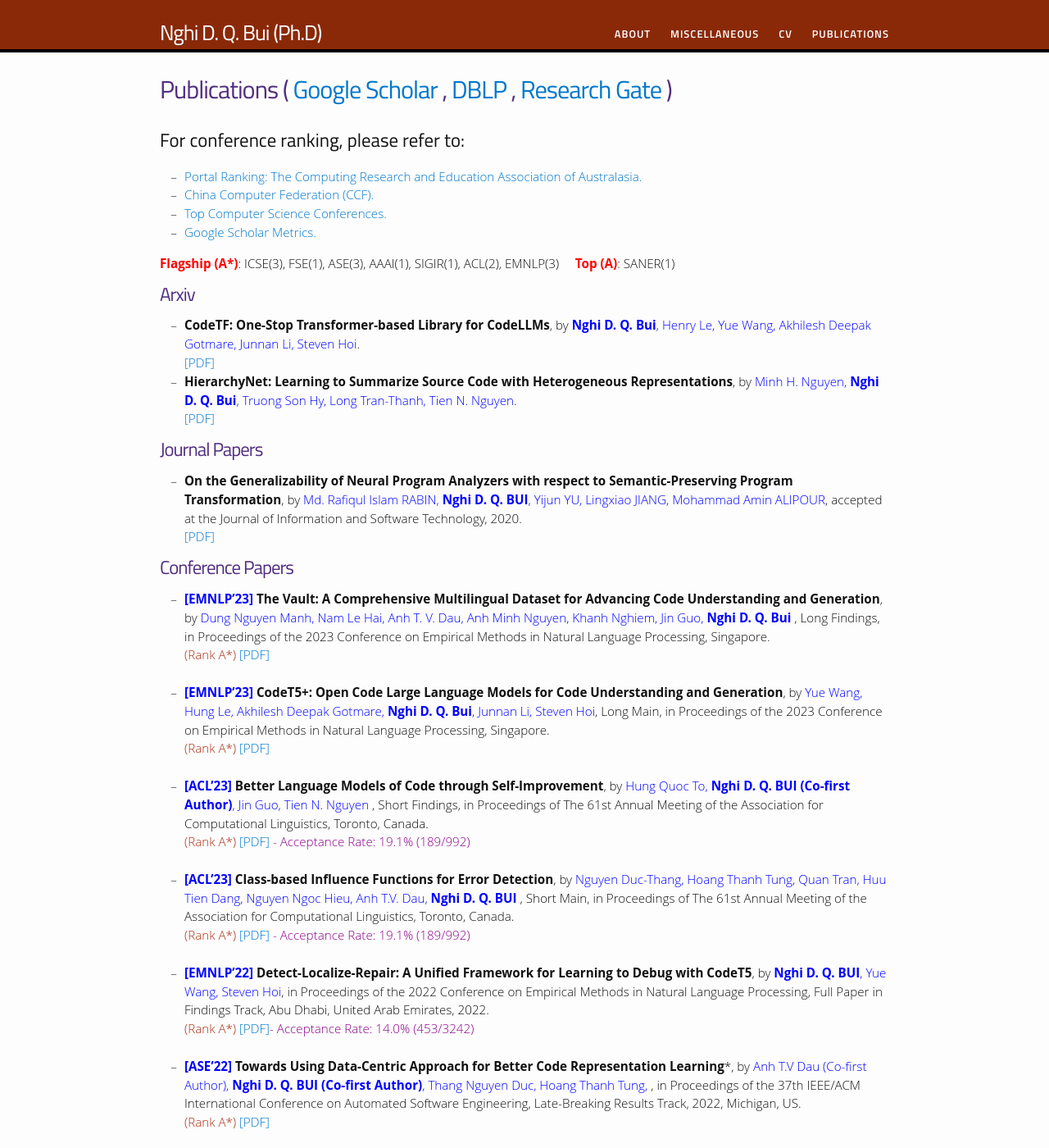
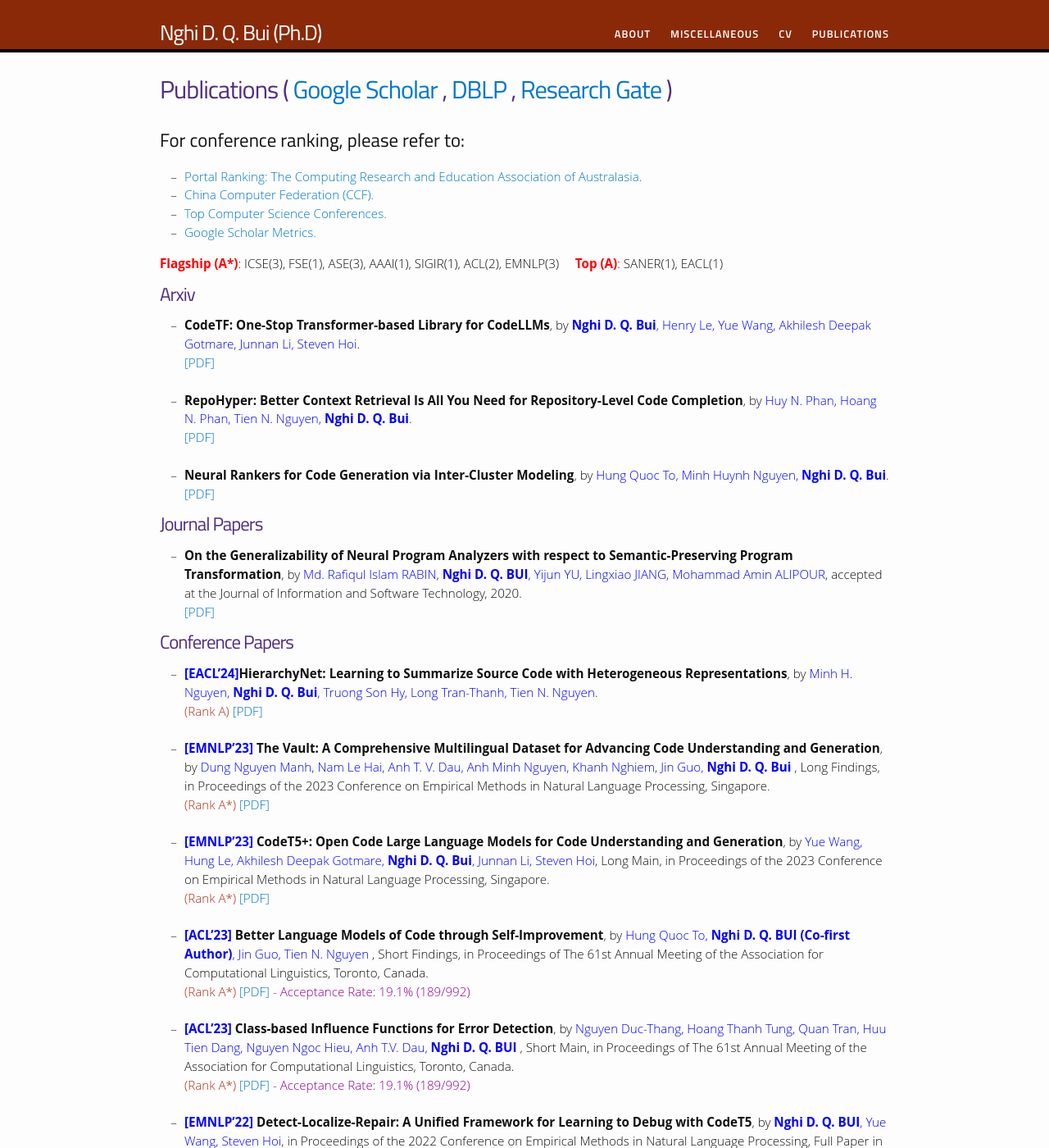
Before and after one commit to bdqnghi/bdqnghi.github.io, a Jekyll site: the page built from publications/publications.md, in a window 1280 px wide and 1400 px high. Shown: the whole window at 82% size. Built offline with Jekyll 4.4.1, drawn with Linux system fonts in a browser that asks for light colours; nearby versions of some CDN libraries; some web fonts are replaced.

Commit message:
Update publications.md

```diff
--- a/publications/publications.md
+++ b/publications/publications.md
@@ -10,18 +10,23 @@ permalink: /publications/
 - <a href="https://scholar.google.com/citations?view_op=top_venues&hl=en&vq=eng" target="_blank"> Google Scholar Metrics. </a>
 <br>
 
-<span style="color:red">**Flagship (A*)**</span>: ICSE(3), FSE(1), ASE(3), AAAI(1), SIGIR(1), ACL(2), EMNLP(3)   &nbsp; &nbsp;    <span style="color:red">**Top (A)**</span>: SANER(1)
+<span style="color:red">**Flagship (A*)**</span>: ICSE(3), FSE(1), ASE(3), AAAI(1), SIGIR(1), ACL(2), EMNLP(3)   &nbsp; &nbsp;    <span style="color:red">**Top (A)**</span>: SANER(1), EACL(1)
 
 # Arxiv
 - **CodeTF: One-Stop Transformer-based Library for CodeLLMs**, by <span style="color:blue">**Nghi D. Q. Bui**, Henry Le, Yue Wang, Akhilesh Deepak Gotmare, Junnan Li, Steven Hoi</span>.
 <br>
 <a href="https://arxiv.org/abs/2306.00029" target="_blank"> [PDF]</a>
 <br>
-- **HierarchyNet: Learning to Summarize Source Code  with Heterogeneous Representations**, by <span style="color:blue">Minh H. Nguyen, **Nghi D. Q. Bui**, Truong Son Hy, Long Tran-Thanh, Tien N. Nguyen</span>.
 <br>
-<a href="https://arxiv.org/pdf/2205.15479.pdf" target="_blank"> [PDF]</a>
+- **RepoHyper: Better Context Retrieval Is All You Need for Repository-Level Code Completion**, by <span style="color:blue">Huy N. Phan, Hoang N. Phan, Tien N. Nguyen, **Nghi D. Q. Bui**</span>.
 <br>
-
+<a href="https://arxiv.org/abs/2403.06095" target="_blank"> [PDF]</a>
+<br>
+<br>
+- **Neural Rankers for Code Generation via Inter-Cluster Modeling**, by <span style="color:blue">Hung Quoc To, Minh Huynh Nguyen, **Nghi D. Q. Bui**</span>.
+<br>
+<a href="https://arxiv.org/abs/2311.03366" target="_blank"> [PDF]</a>
+<br>
 
 # Journal Papers
 - **On the Generalizability of Neural Program Analyzers with respect to Semantic-Preserving Program Transformation**, by <span style="color:blue">Md. Rafiqul Islam RABIN, **Nghi D. Q. BUI**, Yijun YU, Lingxiao JIANG, Mohammad Amin ALIPOUR</span>, accepted at the Journal of Information and Software Technology, 2020.
@@ -29,6 +34,11 @@ permalink: /publications/
 <a href="https://arxiv.org/pdf/2008.01566.pdf" target="_blank"> [PDF]</a>
 
 # Conference Papers
+- <span style="color:blue">**[EACL'24]**</span>**HierarchyNet: Learning to Summarize Source Code  with Heterogeneous Representations**, by <span style="color:blue">Minh H. Nguyen, **Nghi D. Q. Bui**, Truong Son Hy, Long Tran-Thanh, Tien N. Nguyen</span>.
+<br>
+<span style="color:#AB2F15">(Rank A)</span><a href="https://arxiv.org/abs/2205.15479" target="_blank"> [PDF]</a>
+<br>
+<br>
 - <span style="color:blue">**[EMNLP'23]**</span> **The Vault: A Comprehensive Multilingual Dataset for Advancing Code Understanding and Generation**, by <span style="color:blue">Dung Nguyen Manh, Nam Le Hai, Anh T. V. Dau, Anh Minh Nguyen, Khanh Nghiem, Jin Guo, **Nghi D. Q. Bui** </span>, Long Findings, in Proceedings of the 2023 Conference on Empirical Methods in Natural Language Processing, Singapore.
 <br>
 <span style="color:#AB2F15">(Rank A*)</span><a href="https://arxiv.org/abs/2305.06156" target="_blank"> [PDF]</a>
```
